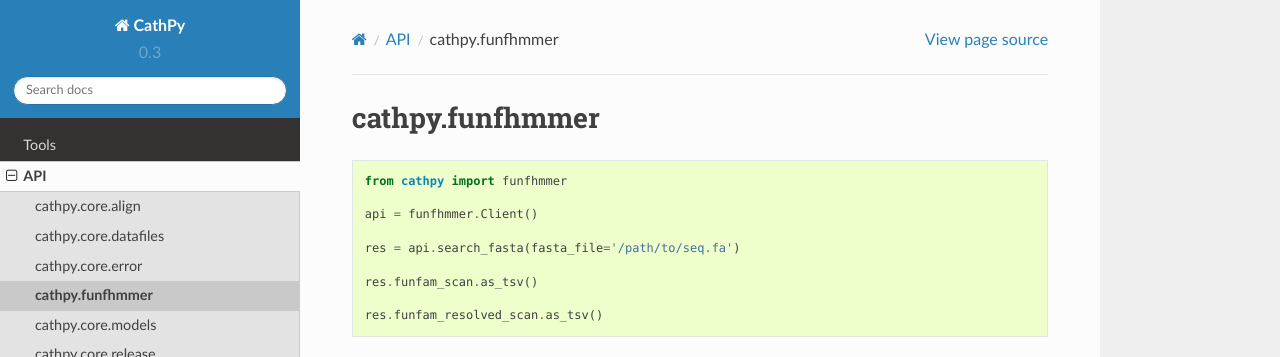
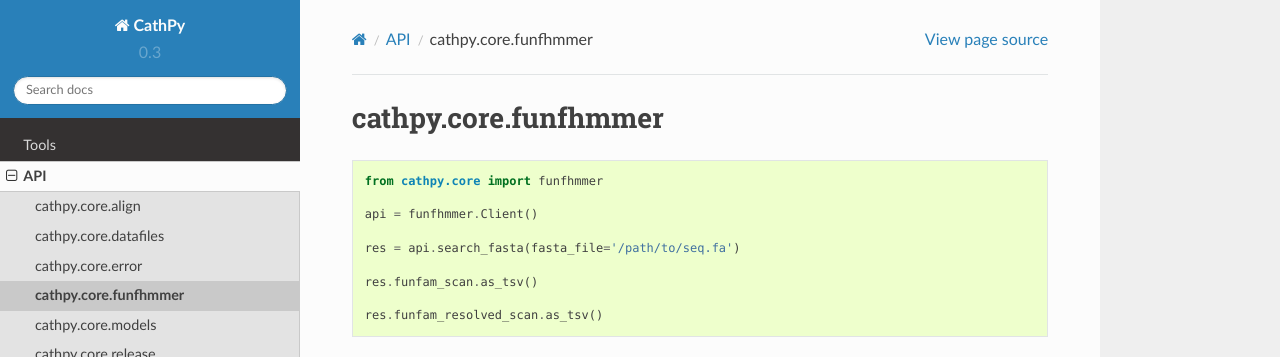
Before and after one commit to UCL/cathpy, a Sphinx documentation site: the page built from docs/funfhmmer.rst, in a window 1280 px wide, cut to the strip 0-357 px from the top of the page. Built offline with Sphinx 7.4.7 and the Read the Docs theme 2.0.0, drawn with Linux system fonts in a browser that asks for light colours; formulas are drawn with MathJax 3; the version number is read from the project's files by our own code.

Commit message:
correct docs

```diff
--- a/docs/funfhmmer.rst
+++ b/docs/funfhmmer.rst
@@ -1,9 +1,9 @@
-cathpy.funfhmmer
-================
+cathpy.core.funfhmmer
+=====================
 
 .. code:: python
 
-    from cathpy import funfhmmer
+    from cathpy.core import funfhmmer
 
     api = funfhmmer.Client()
 
@@ -13,5 +13,5 @@ cathpy.funfhmmer
 
     res.funfam_resolved_scan.as_tsv()
 
-.. automodule:: cathpy.funfhmmer
+.. automodule:: cathpy.core.funfhmmer
     :members:
```
